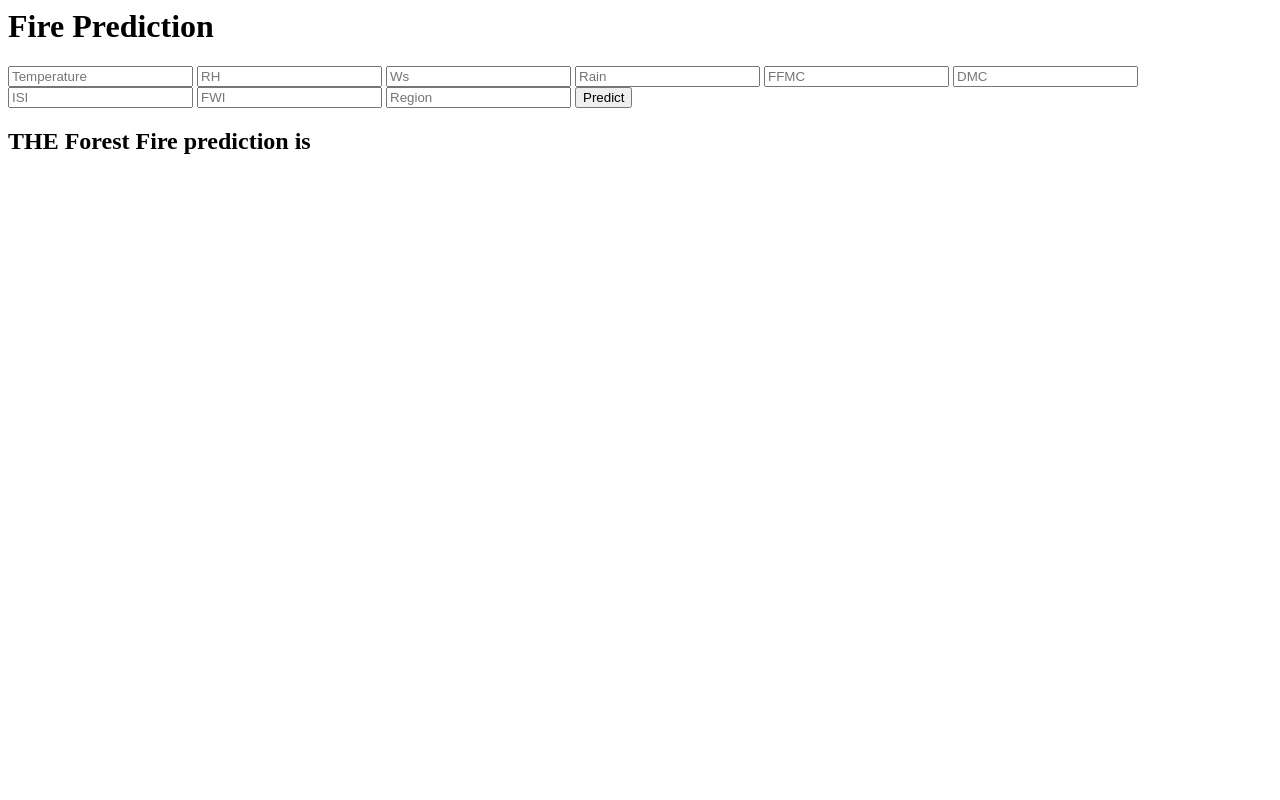
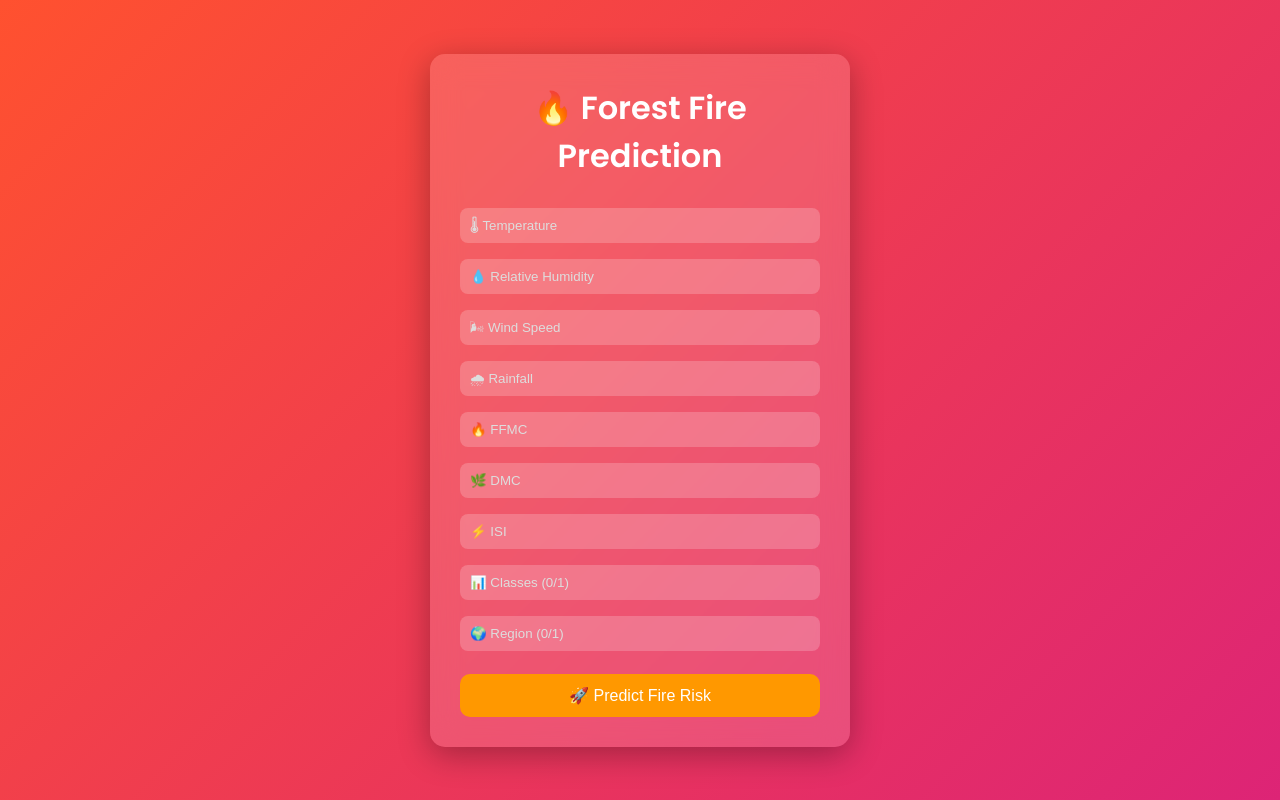
Before and after one commit to Sangharsh05/Forest_Fire_Test, a Flask app: page /predict in a window 1280 px wide. Run offline with Flask 3, Linux system fonts and the light colour scheme; parts of the project's set-up code (start-up, migrations or seed data) failed here and were passed over.

Commit message:
first commit

```diff
--- a/application.py
+++ b/application.py
@@ -20,6 +20,7 @@ def index():
 @app.route('/predict',methods=['GET','POST'])
 def predict_datapoint():
     if request.method=="POST":
+
         Temperature=float(request.form.get('Temperature'))
         RH = float(request.form.get("RH"))
         Ws = float(request.form.get("Ws"))
@@ -27,16 +28,28 @@ def predict_datapoint():
         FFMC = float(request.form.get("FFMC"))
         DMC = float(request.form.get("DMC"))
         ISI = float(request.form.get("ISI"))
-        FWI = float(request.form.get("FWI"))
+        Classes = float(request.form.get("Classes"))
         Region = float(request.form.get("Region"))
 
-        new_data_scaled=standard_scaler.transform([[Temperature,RH,Ws,Rain,FFMC,DMC,ISI,FWI,Region]])
-        result = ridge_model.predict(new_data_scaled)
+        # Scale input
+        new_data_scaled = standard_scaler.transform(
+            [[Temperature,RH,Ws,Rain,FFMC,DMC,ISI,Classes,Region]]
+        )
 
-        return render_template('home.html',results=result[0])
+        # Prediction
+        prediction = ridge_model.predict(new_data_scaled)[0]
+
+        # Convert numeric → label
+        if prediction >= 0.5:
+            result = "High Fire Risk"
+        else:
+            result = "Low Fire Risk"
+
+        return render_template('home.html', results=result)
+
     else:
         return render_template('home.html')
 
 
 if __name__=="__main__":
-    app.run(host="0.0.0.0")
+    app.run(debug=True)
--- /dev/null
+++ b/static/style.css
@@ -0,0 +1,104 @@
+/* Reset */
+* {
+    margin: 0;
+    padding: 0;
+    box-sizing: border-box;
+}
+
+/* Body Styling */
+body {
+    font-family: 'Poppins', sans-serif;
+    background: linear-gradient(135deg, #ff512f, #dd2476);
+    height: 100vh;
+    display: flex;
+    justify-content: center;
+    align-items: center;
+}
+
+/* Main Card */
+.login {
+    width: 420px;
+    padding: 30px;
+    border-radius: 15px;
+    background: rgba(255, 255, 255, 0.15);
+    backdrop-filter: blur(15px);
+    color: white;
+    text-align: center;
+    box-shadow: 0 8px 32px rgba(0,0,0,0.3);
+}
+
+/* Title */
+.login h1 {
+    margin-bottom: 20px;
+    font-weight: 600;
+}
+
+/* Inputs */
+form input {
+    width: 100%;
+    padding: 10px;
+    margin: 8px 0;
+    border: none;
+    border-radius: 8px;
+    background: rgba(255,255,255,0.2);
+    color: white;
+    outline: none;
+    transition: 0.3s;
+}
+
+/* Input focus */
+form input:focus {
+    background: rgba(255,255,255,0.35);
+    transform: scale(1.02);
+}
+
+/* Placeholder */
+form input::placeholder {
+    color: #ddd;
+}
+
+/* Button */
+button {
+    margin-top: 15px;
+    width: 100%;
+    padding: 12px;
+    border: none;
+    border-radius: 10px;
+    background: #ff9800;
+    color: white;
+    font-size: 16px;
+    cursor: pointer;
+    transition: 0.3s;
+}
+
+/* Button hover */
+button:hover {
+    background: #e68900;
+    transform: scale(1.05);
+}
+
+/* Result Box */
+h2 {
+    margin-top: 20px;
+    padding: 12px;
+    border-radius: 10px;
+    font-size: 18px;
+    font-weight: bold;
+}
+
+/* High Risk */
+.high {
+    background: rgba(255, 0, 0, 0.4);
+}
+
+/* Low Risk */
+.low {
+    background: rgba(0, 255, 0, 0.3);
+}
+
+/* Responsive */
+@media (max-width: 500px) {
+    .login {
+        width: 90%;
+    }
+}
--- a/templates/home.html
+++ b/templates/home.html
@@ -1,25 +1,45 @@
-<html>
+<!DOCTYPE html>
+<html lang="en">
+<head>
+    <title>🔥 Forest Fire Prediction</title>
+
+    <!-- Google Font -->
+    <link href="https://fonts.googleapis.com/css2?family=Poppins:wght@300;500;600&display=swap" rel="stylesheet">
+    <link rel="stylesheet" href="{{ url_for('static', filename='style.css') }}">
+
+</head>
+
 <body>
+
     <div class="login">
-        <h1>Fire Prediction</h1>
+        <h1>🔥 Forest Fire Prediction</h1>
 
-         <!-- Main Input for Receiving Query to our ML-->
-        <form action="{{ url_for('predict_datapoint')}}" method="post">
-            <input type="text" name="Temperature" placeholder="Temperature" required="required"/>
-            <input type="text" name="RH" placeholder="RH" required="required"/>
-            <input type="text" name="Ws" placeholder="Ws" required="required"/>
-            <input type="text" name="Rain" placeholder="Rain" required="required"/>
-            <input type="text" name="FFMC" placeholder="FFMC" required="required"/>
-            <input type="text" name="DMC" placeholder="DMC" required="required"/>
-            <input type="text" name="ISI" placeholder="ISI" required="required"/>
-            <input type="text" name="FWI" placeholder="FWI" required="required"/>
-            <input type="text" name="Region" placeholder="Region" required="required"/>
+        <!-- Form -->
+        <form action="{{ url_for('predict_datapoint') }}" method="post">
 
-            <button type="submit" class="btn btn-primary btn-block btn-large">Predict</button>
+            <input type="number" step="0.1" name="Temperature" placeholder="🌡 Temperature" required>
+            <input type="number" step="0.1" name="RH" placeholder="💧 Relative Humidity" required>
+            <input type="number" step="0.1" name="Ws" placeholder="🌬 Wind Speed" required>
+            <input type="number" step="0.1" name="Rain" placeholder="🌧 Rainfall" required>
+            <input type="number" step="0.1" name="FFMC" placeholder="🔥 FFMC" required>
+            <input type="number" step="0.1" name="DMC" placeholder="🌿 DMC" required>
+            <input type="number" step="0.1" name="ISI" placeholder="⚡ ISI" required>
+
+            <input type="number" name="Classes" placeholder="📊 Classes (0/1)" required>
+            <input type="number" name="Region" placeholder="🌍 Region (0/1)" required>
+
+            <button type="submit">🚀 Predict Fire Risk</button>
+
         </form>
-    <h2>
-        THE Forest Fire prediction is {{results}}
-    </h2>
+
+        <!-- Result -->
+        {% if results %}
+            <h2 class="{% if results == 'High Fire Risk' %}high{% else %}low{% endif %}">
+                🔥 Prediction: {{ results }}
+            </h2>
+        {% endif %}
+
     </div>
+
 </body>
 </html>
```
